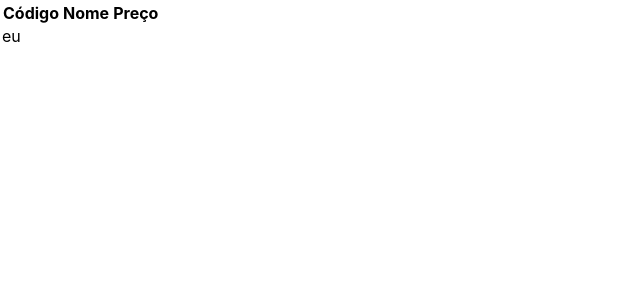
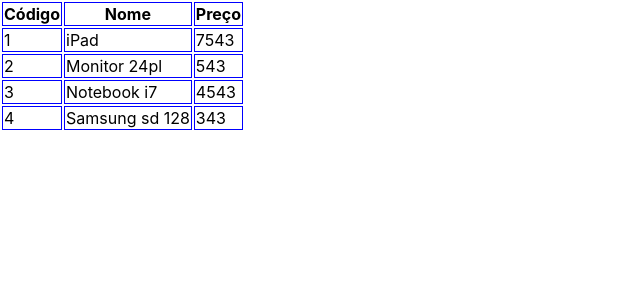
Before and after one commit to David-Pires/React-Exercises, a Next.js app: page /render/repeticao2 in a window 1280 px wide. Shown: the top 300 px of the page, without its empty margins (0-640 px from the left). Built offline with nearby package versions, Linux system fonts and the light colour scheme.

Commit message:
repetition #2 - second example

```diff
--- a/data/listaProdutos.js
+++ b/data/listaProdutos.js
@@ -4,5 +4,5 @@
   new Produto(1, "iPad", 7543),
   new Produto(2, "Monitor 24pl", 543),
   new Produto(3, "Notebook i7", 4543),
-  new Produto(3, "Samsung sd 128", 343),
+  new Produto(4, "Samsung sd 128", 343),
 ]
--- a/pages/render/repeticao2.jsx
+++ b/pages/render/repeticao2.jsx
@@ -2,28 +2,29 @@
 
 export default function Repeticao2() {
   function renderizarLinhas() {
+
     console.log(ListaProdutos)
-    return <tr>eu</tr>
-    // return listaProdutos.map(produto => {
-    //     return (
-    //       <tr key={produto.id}>
-    //         <td>{produto.id}</td>
-    //         <td>{produto.nome}</td>
-    //         <td>{produto.preco}</td>
 
-    //       </tr>
-    //     )
-    //   });
+    return ListaProdutos.map(produto => {
+        return (
+          <tr key={produto.id} >
+            <td style={borda}>{produto.id }</td>
+            <td style={borda}>{produto.nome}</td>
+            <td style={borda}>{produto.preco}</td>
+          </tr>
+        )
+      });
+  }const borda = {
+    border: 'solid 1px blue'
   }
-
   return (
     <div>
-      <table>
+      <table >
         <thead>
-          <tr>
-            <th>Código</th>
-            <th>Nome</th>
-            <th>Preço</th>
+          <tr >
+            <th style={borda}>Código</th>
+            <th style={borda}>Nome</th>
+            <th style={borda}>Preço</th>
           </tr>
         </thead>
         <tbody>
```
